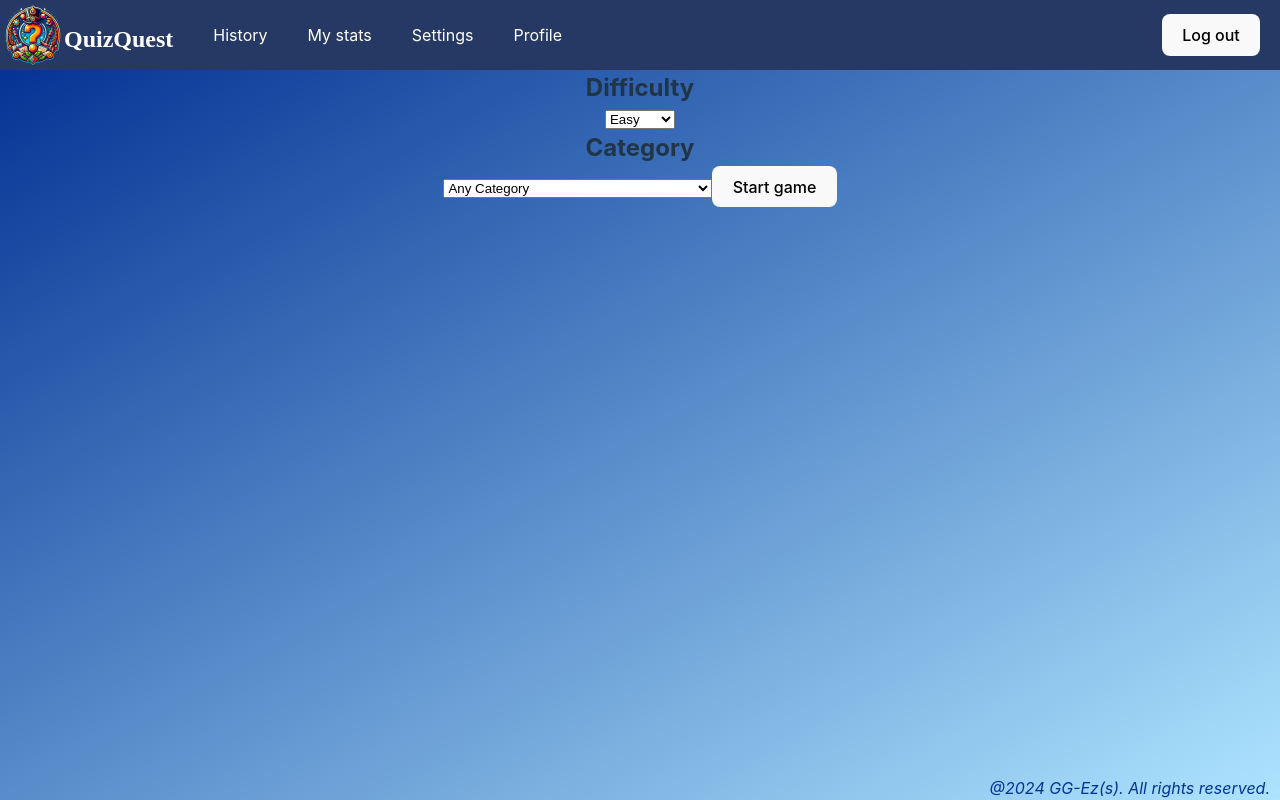
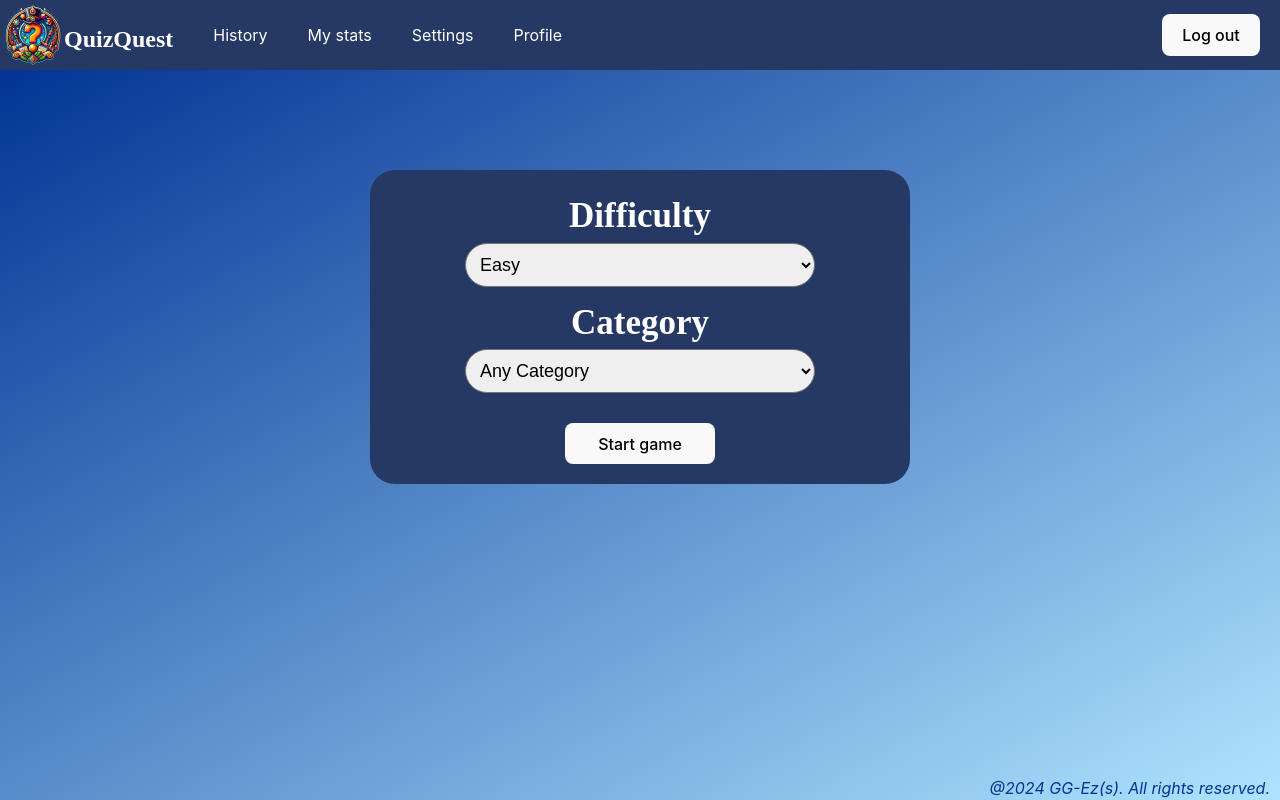
Before and after one commit to CodecoolGlobal/freestyle-mern-project-react-kveszti, a React (Vite) app in the folder client/: page /play in a window 1280 px wide. Built offline with nearby package versions, Linux system fonts and the light colour scheme; a web font is replaced by a local one.

Commit message:
category_dropdown_css

```diff
--- a/client/index.html
+++ b/client/index.html
@@ -3,7 +3,7 @@
 
 <head>
   <meta charset="UTF-8" />
-  <link rel="icon" type="image" href="/favicon_v2.png" />
+  <link rel="icon" type="image" href="/QQLogo_favikon.png" />
   <meta name="viewport" content="width=device-width, initial-scale=1.0" />
   <title>QuizQuest</title>
 </head>
--- a/client/src/App.css
+++ b/client/src/App.css
@@ -1,6 +1,8 @@
 * {
   margin: 0
 }
+
+
 
 #root {
   max-width: 100%;
@@ -13,6 +15,7 @@
   margin-top: 70px;
   min-width: 100vw;
   min-height: calc(100vh - 70px);
+  cursor: url("QQ_cursor.png"), auto;
 }
 
 @font-face {
@@ -128,13 +131,34 @@ body {
 }
 
 .formContainerLogin,
-.formContainerRegister {
+.formContainerRegister,
+.optionsContainer {
   display: flex;
   flex-direction: column;
   margin-top: 100px;
   background-color: #263864;
   width: 500px;
   border-radius: 25px;
+}
+
+.optionsContainer {
+  padding: 20px;
+}
+
+.difficultyDrop,
+.categoryDrop {
+  width: 70%;
+  margin: auto;
+  border-radius: 25px;
+  font-size: large;
+  padding: 10px;
+  margin-bottom: 10px
+}
+
+.startGameBtn {
+  width: 150px;
+  margin: auto;
+  margin-top: 20px
 }
 
 .formContainerRegister p,
@@ -162,7 +186,9 @@ body {
 }
 
 .logInLabel,
-.signUpLabel {
+.signUpLabel,
+.diffLabel,
+.catLabel {
   font-family: "LuckiestGuy";
   font-size: 35px;
   color: white;
--- a/client/src/Pages/PlayMode/PlayMode.jsx
+++ b/client/src/Pages/PlayMode/PlayMode.jsx
@@ -83,15 +83,15 @@ export default function PlayMode() {
   return (<>
     {isPlaying ? <QuestionsAndAnswers questionsArray={questionsArray} /> :
       <div className="optionsContainer">
-        <h2>Difficulty</h2>
+        <h2 className="diffLabel">Difficulty</h2>
         <select name="difficulty" className="difficultyDrop" onChange={(e) => setSelectedDiff(e.target.value)}>
           {difficultyArray.map(str => { return <option key={str} className="difficultyOption" value={str !== 'Any' ? str.toLowerCase() : str} >{str}</option> })}
         </select>
-        <h2>Category</h2>
+        <h2 className="catLabel">Category</h2>
         <select name="category" className="categoryDrop" onChange={(e) => setSelectedCat(e.target.value)}>
           {categoryObj.map(obj => { return <option key={obj.id} className="categoryOption" value={obj.id}>{obj.category}</option> })}
         </select>
-        <button onClick={() => handleSelectedCategory()}>Start game</button>
+        <button className="startGameBtn" onClick={() => handleSelectedCategory()}>Start game</button>
       </div>}
   </>)
 }
```
Also changed, not shown: client/public/QQLogo_favikon.png (added), client/public/QQ_cursor.png (added).
